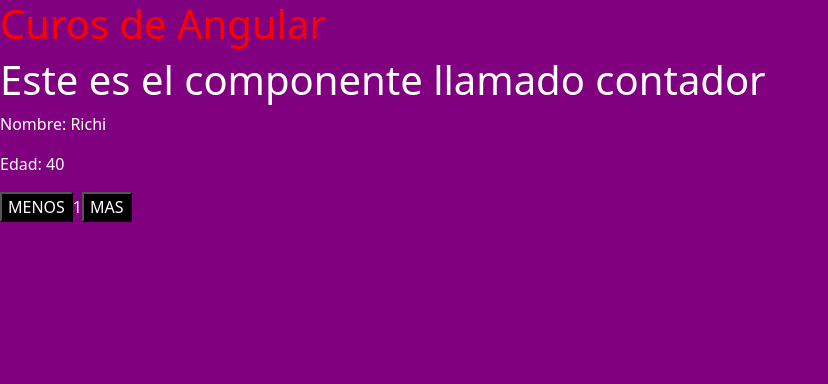
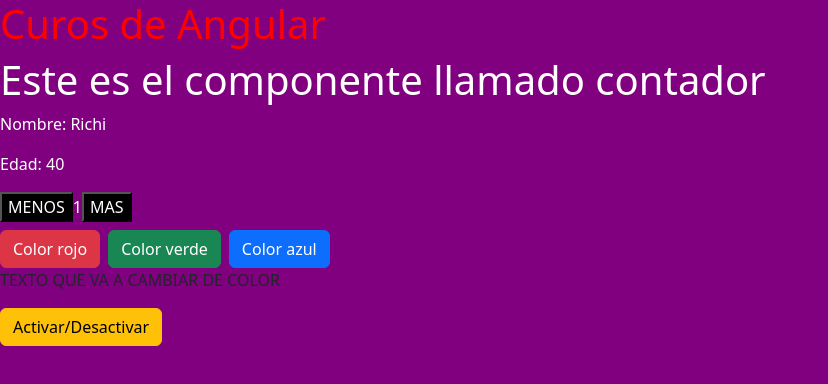
Before and after one commit to Rjchi/angular-course, an Angular app: page / in a window 1280 px wide. Shown: the top 384 px of the page, without its empty margins (0-828 px from the left). Built offline with nearby package versions, Linux system fonts and the light colour scheme.

Commit message:
agregar clases dinamicas a un componente

```diff
--- a/src/app/app.component.html
+++ b/src/app/app.component.html
@@ -2,4 +2,6 @@
   <h1>Curos de Angular</h1>
 
   <app-contador></app-contador>
+
+  <app-botones></app-botones>
 </main>
--- a/src/app/app.module.ts
+++ b/src/app/app.module.ts
@@ -6,7 +6,8 @@
  -----------------------------------*/
 import { AppComponent } from './app.component';
 import { ContadorComponent } from "./contador/contador.component";
-import { ComponentCliExampleComponent } from './component-cli-example/component-cli-example.component'
+import { ComponentCliExampleComponent } from './component-cli-example/component-cli-example.component';
+import { BotonesComponent } from './botones/botones.component'
 
 /**-------------------------------------------------------------------------
  * |  Aqui registramos todos los componentes que forman parte de este modulo
@@ -16,6 +17,7 @@
     AppComponent,
     ContadorComponent,
     ComponentCliExampleComponent,
+    BotonesComponent,
   ],
   imports: [
     BrowserModule
--- /dev/null
+++ b/src/app/botones/botones.component.html
@@ -0,0 +1,21 @@
+<div class="my-2">
+  <button [ngClass]="{
+    'disabled':btn_disa,
+    'border':btn_disa
+    }" class="btn btn-danger" (click)="text_color = 'text-danger'">Color
+    rojo</button>
+  <button [ngClass]="{
+    'disabled':btn_disa,
+    'border':btn_disa
+    }" class="btn btn-success mx-2" (click)="text_color = 'text-success'">Color
+    verde</button>
+  <button [ngClass]="{
+    'disabled':btn_disa,
+    'border':btn_disa
+    }" class="btn btn-primary" (click)="text_color = 'text-primary'">Color
+    azul</button>
+
+  <p [ngClass]="text_color">TEXTO QUE VA A CAMBIAR DE COLOR</p>
+
+  <button class="btn btn-warning" (click)="btn_disa = !btn_disa">Activar/Desactivar</button>
+</div>
--- /dev/null
+++ b/src/app/botones/botones.component.ts
@@ -0,0 +1,12 @@
+import { Component } from '@angular/core';
+
+@Component({
+  selector: 'app-botones',
+  templateUrl: './botones.component.html',
+  styleUrls: ['./botones.component.css'],
+})
+export class BotonesComponent {
+  text_color: string = '';
+
+  btn_disa: boolean = false;
+}
```
Also changed, not shown: src/app/botones/botones.component.css (added), 1 other file (tests, documents, lock files or other folders).
